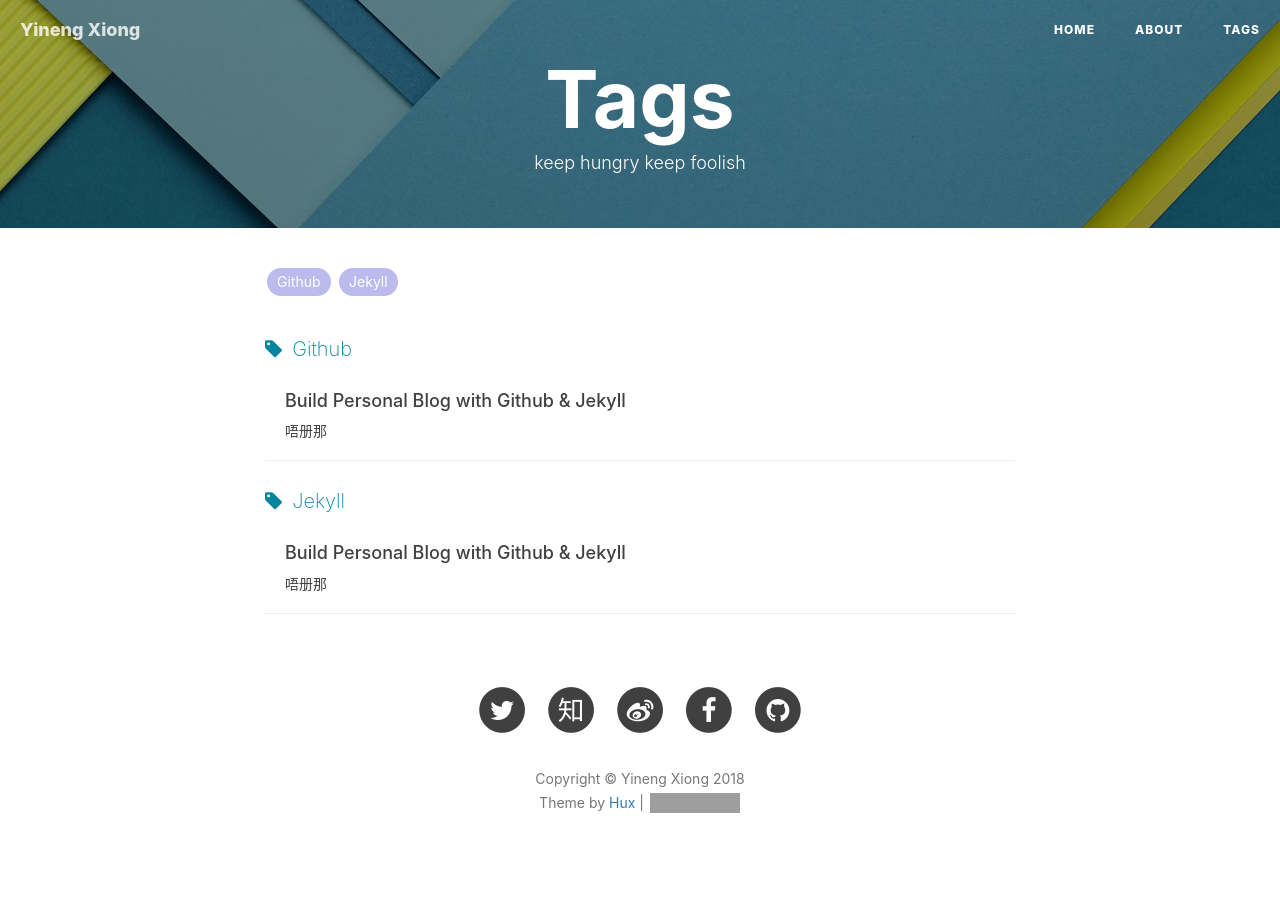
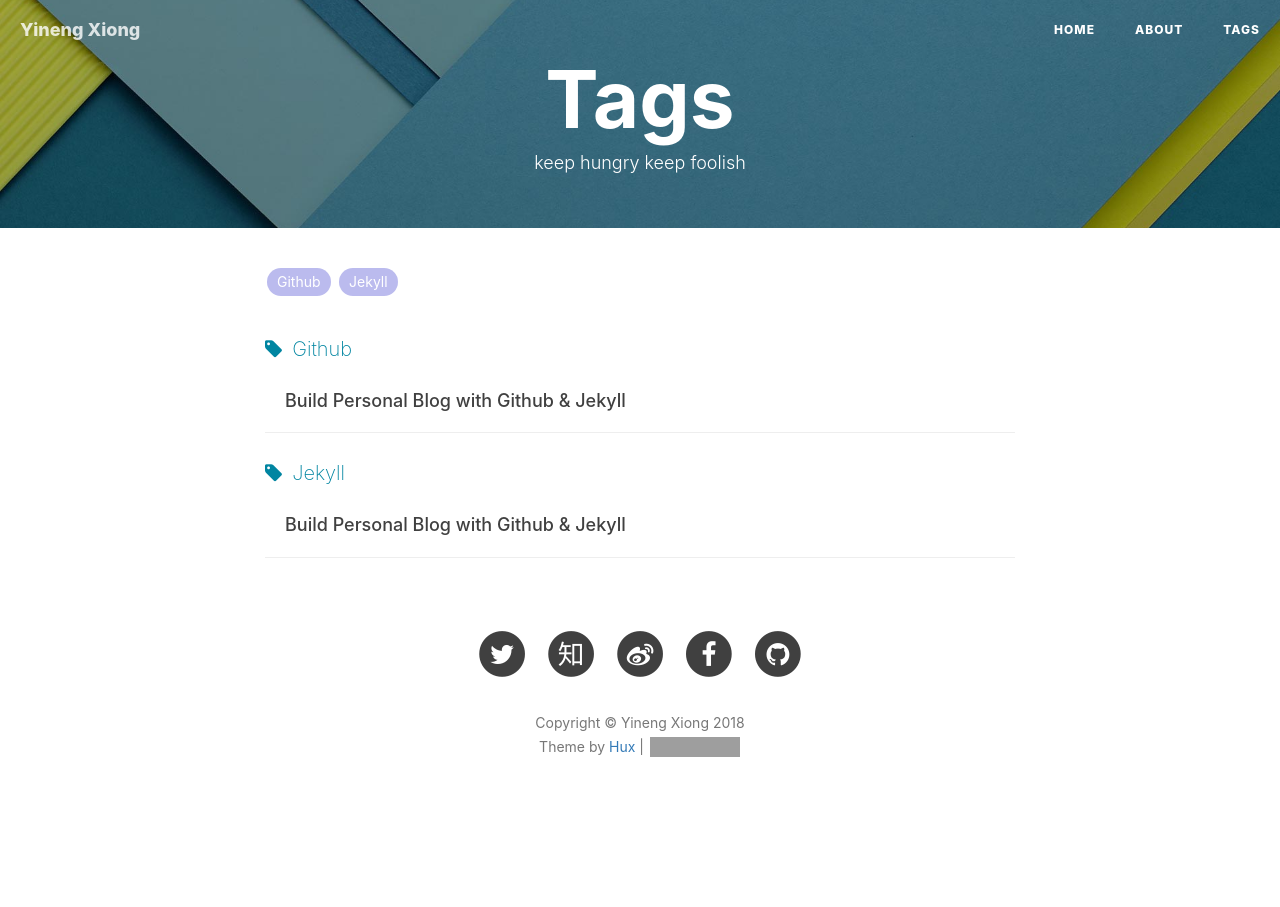
Before and after one commit to YinengXiong/YinengXiong.github.io, a Jekyll site: the page built from tags.html, in a window 1280 px wide. Built offline with Jekyll 4.4.1, drawn with Linux system fonts in a browser that asks for light colours; nearby versions of some CDN libraries; comment, search, counter and statistics services are not loaded; grey boxes are pictures that could not be loaded.

Commit message:
modified 0802

```diff
--- a/_posts/2017-08-02-build-blog.md
+++ b/_posts/2017-08-02-build-blog.md
@@ -1,7 +1,7 @@
 ---
 layout:     post
 title:      "Build Personal Blog with Github & Jekyll"
-subtitle:   "唔册那"
+subtitle:   " "
 date:       2017-08-02
 author:     "Yineng Xiong"
 header-img: "img/2017-08-02.jpg"
@@ -10,19 +10,19 @@
     - Jekyll
 ---
 
-> Shape of 哇!
+> <font size=5> Shape of 哇<font>!
 
 
 
 ## Requirement
-
+<font size=4>
 * Github
 * Jekyll
 
 1. [Github Pages](https://github.com/) is where people build software. After registration,  [create a new repository](https://github.com/new). The name of repo should corresponding with Gighub account, like `***.github.io`
 
 2. [Jekyll](http://jekyllrb.com/) is a website generator that's designed for building minimal, static blogs to be hosted on Github Pages. [Jekyll中文网站](http://jekyll.com.cn/)
-
+<font>
 ## Choose your favourite theme
 
 [Jekyll Themes](http://jekyllthemes.org/)<br>
```
